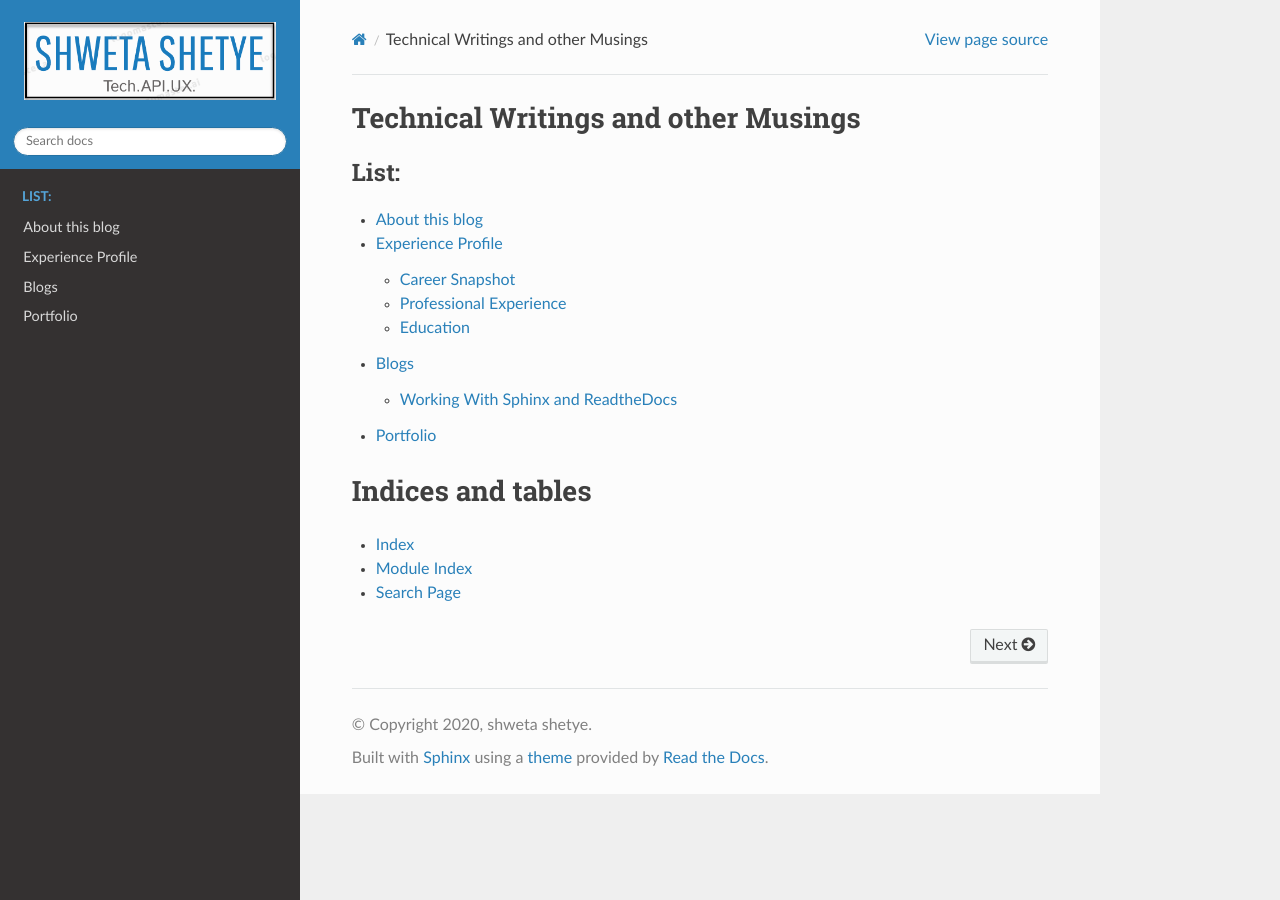
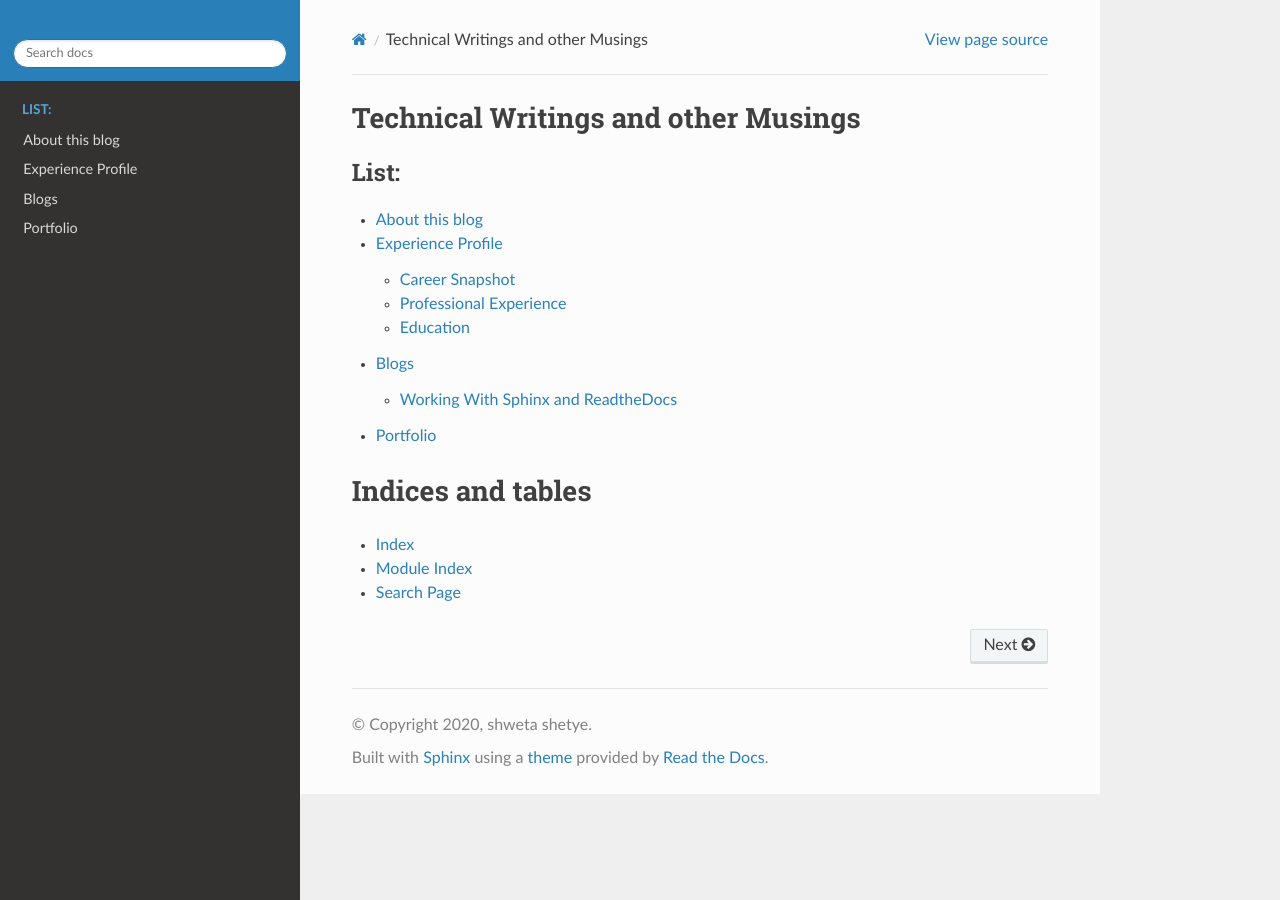
Before and after one commit to shweta345/doc-as-code, a Sphinx documentation site: the page built from source/index.rst, in a window 1280 px wide. Built offline with Sphinx 7.4.7 and the Read the Docs theme 2.0.0, drawn with Linux system fonts in a browser that asks for light colours.

Commit message:
Updated the link.

```diff
--- a/source/conf.py
+++ b/source/conf.py
@@ -56,7 +56,7 @@ master_doc = 'index'
 
 html_theme = "sphinx_rtd_theme"
 html_theme_path = ["_themes", ]
-html_logo = 'images/logo.png'
+html_logo = 'static/logo.png'
 html_theme_options = {
     'logo_only': True,
     'display_version': False,
```
